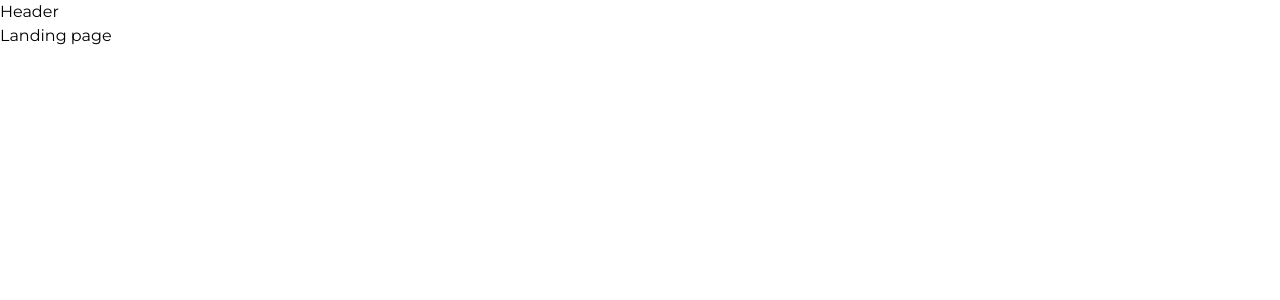
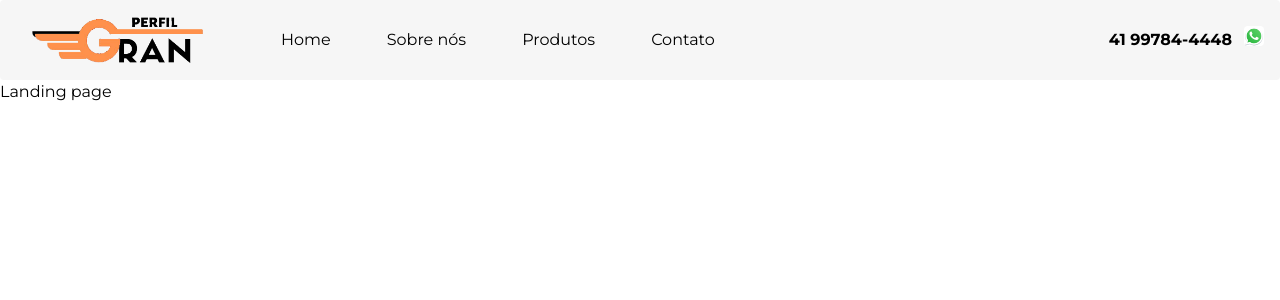
Before and after one commit to vribeir0/gran-perfil-landing-page, a Next.js app: page / in a window 1280 px wide. Shown: the top 300 px of the page. Built offline with nearby package versions, Linux system fonts and the light colour scheme.

Commit message:
WIP: Header Menu

```diff
--- a/app/components/Header.tsx
+++ b/app/components/Header.tsx
@@ -1,6 +1,44 @@
+import Image from "next/image";
+
+import Logo from "../assets/logo.png";
+import { ItemMenu } from "./header/ItemMenu";
+import WhatsAppIcon from "../assets/wpp-icon.svg";
+
 export function Header() {
-    return (
-        <header>Header</header>
-    )
-
+  return (
+    <header
+      className="w-full h-20 bg-pale-grey rounded ma-4 gap-12
+    "
+    >
+      <div className="w-full max-w-screen-xl px-4 mx-auto">
+        <div className="flex flex-1 items-center justify-between">
+          <div className="flex items-center gap-14">
+            <Image src={Logo} alt="Logo" height={80} />
+            <ul className="flex items-center gap-14">
+              <li>
+                <ItemMenu name="Home" />
+              </li>
+              <li>
+                <ItemMenu name="Sobre nós" />
+              </li>
+              <li>
+                <ItemMenu name="Produtos" />
+              </li>
+              <li>
+                <ItemMenu name="Contato" />
+              </li>
+            </ul>
+          </div>
+          <div className="flex items-center divide-x2 gap-3">
+            <span className="font-bold">41 99784-4448</span>
+            <div>
+              <button className="bg-white rounded pa-8">
+                <Image src={WhatsAppIcon} alt="Whatsapp" height={20} />
+              </button>
+            </div>
+          </div>
+        </div>
+      </div>
+    </header>
+  );
 }
--- /dev/null
+++ b/app/components/header/ItemMenu.tsx
@@ -0,0 +1,11 @@
+type Props = {
+  name: string;
+};
+
+export function ItemMenu({ name }: Props) {
+  return (
+    <button className="flex items-center gap-3">
+      <span>{name}</span>
+    </button>
+  );
+}
```
Also changed, not shown: app/layout.tsx (+10 -10 lines), app/page.tsx (+2 -5 lines), app/assets/logo.png (added), app/assets/wpp-icon.svg (added).
